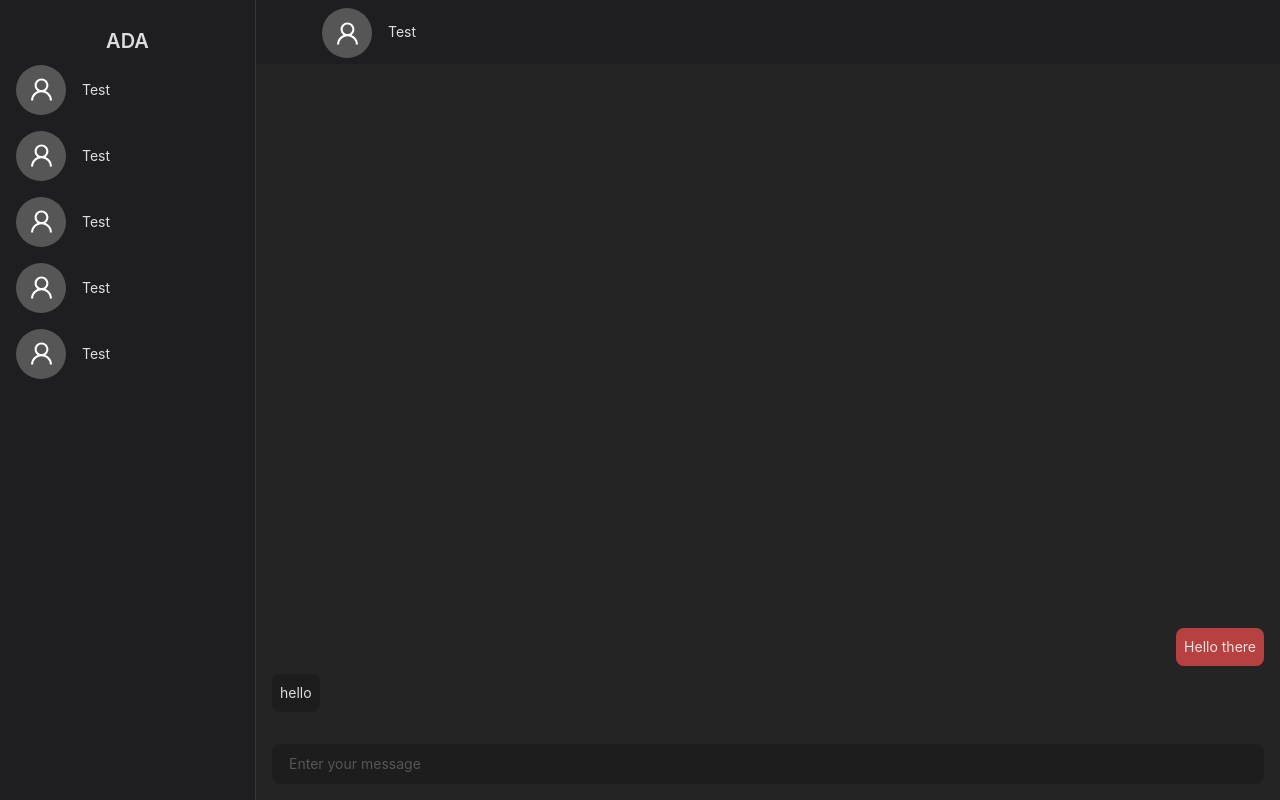
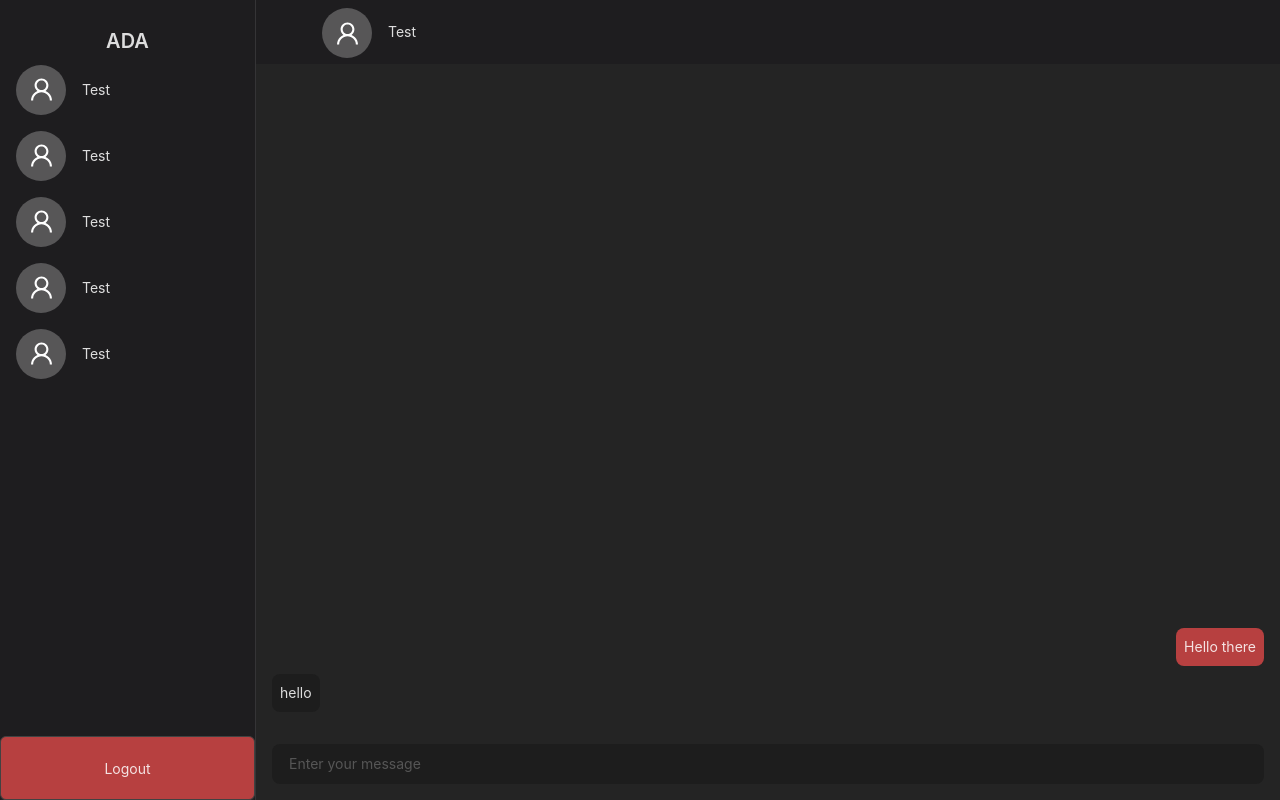
Before and after one commit to alanb4rt/ada-front, a React (Vite) app: page / in a window 1280 px wide. Built offline with nearby package versions, Linux system fonts and the light colour scheme; no server answers; sample sign-in values are in the browser's storage.

Commit message:
feat: add logout button

```diff
--- a/src/components/SideBar.tsx
+++ b/src/components/SideBar.tsx
@@ -1,4 +1,5 @@
-import { Flex, Space, Typography } from 'antd'
+import { Button, Flex, Space, Typography } from 'antd'
+import { useAuth } from '../context/AuthContext'
 import UserCard from './UserCard'
 
 const { Title } = Typography
@@ -12,14 +13,23 @@ const users = [
 ]
 
 export default function SideBar() {
+  const { logout } = useAuth()
+
   return (
-    <Flex vertical>
+    <Flex vertical style={{ height: '100vh' }}>
       <Title level={4}>ADA</Title>
-      <Space direction="vertical" size={16} style={{ width: '100%' }}>
+      <Space
+        direction="vertical"
+        size={16}
+        style={{ width: '100%', flex: 1, overflowY: 'scroll' }}
+      >
         {users.map((user) => (
           <UserCard key={user.id} user={user} />
         ))}
       </Space>
+      <Button style={{ height: 64 }} onClick={logout}>
+        Logout
+      </Button>
     </Flex>
   )
 }
--- a/src/main.tsx
+++ b/src/main.tsx
@@ -1,9 +1,9 @@
+import { ConfigProvider, theme } from 'antd'
 import { StrictMode } from 'react'
 import { createRoot } from 'react-dom/client'
+import { AuthProvider } from './context/AuthContext.tsx'
 import './index.css'
 import Router from './routes.tsx'
-import { ConfigProvider, theme } from 'antd'
-import { AuthProvider } from './context/AuthContext.tsx'
 
 createRoot(document.getElementById('root')!).render(
   <StrictMode>
@@ -11,6 +11,9 @@ createRoot(document.getElementById('root')!).render(
       theme={{
         algorithm: theme.darkAlgorithm,
         components: {
+          Button: {
+            colorBgContainer: '#b74040',
+          },
           Card: {
             colorBgContainer: '#1D1D1D',
             colorBorderSecondary: 'none',
```
